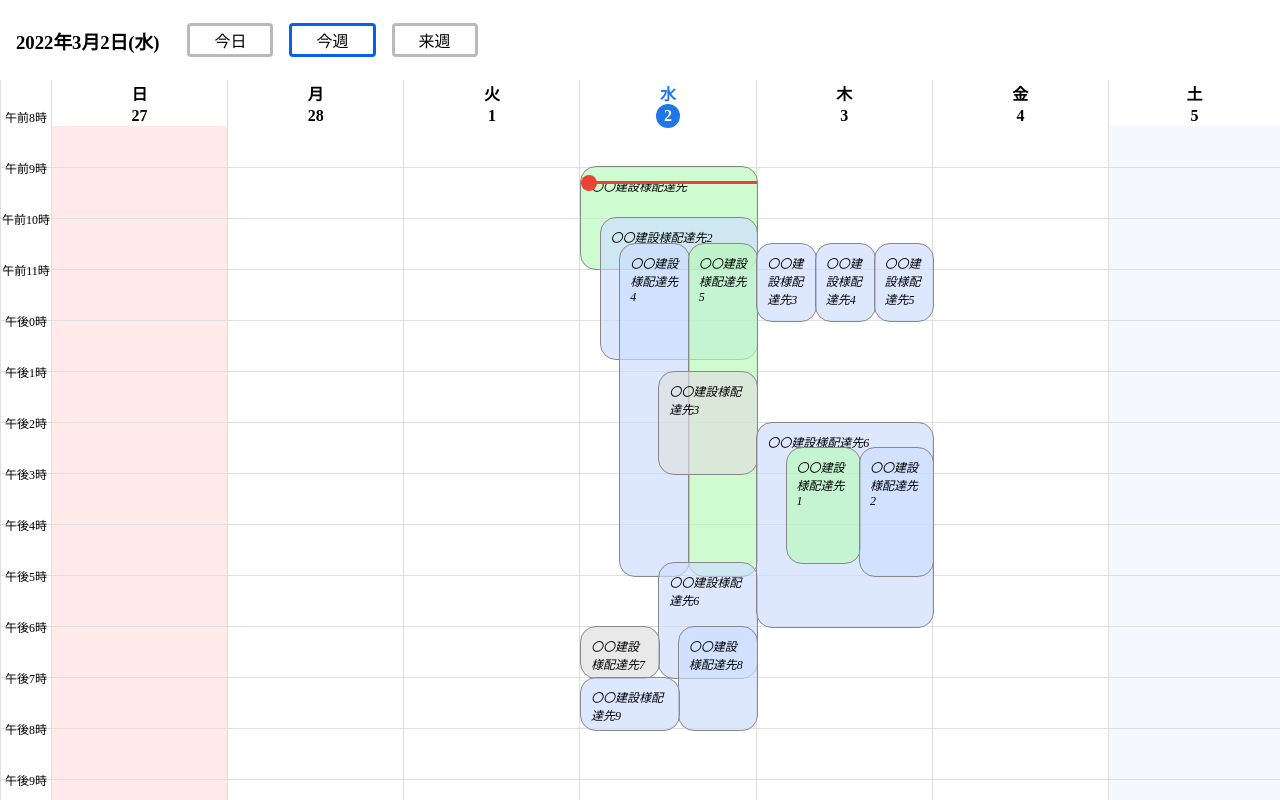
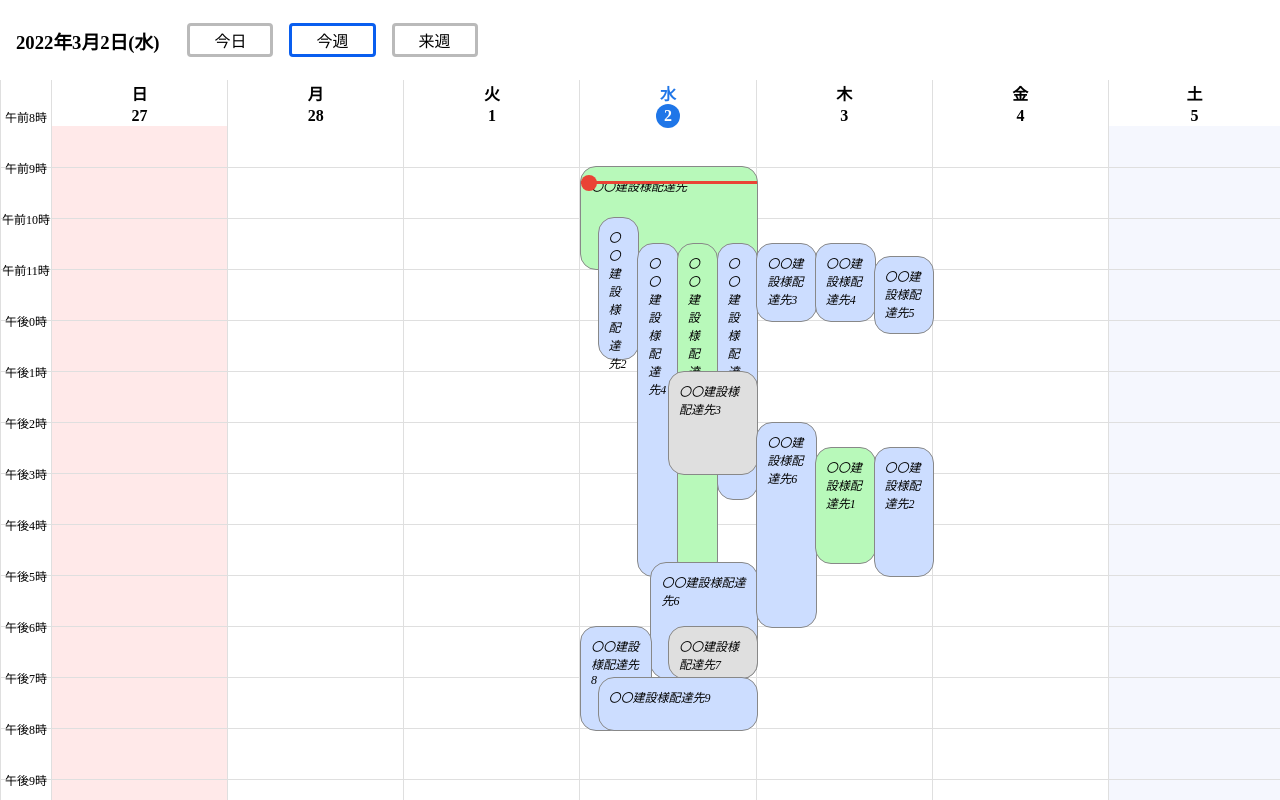
Before and after one commit to cpt-sugiura/calendar-demo, a React app: page / in a window 1280 px wide. Shown: the part 1600-2400 px from the top of the page. Built offline with nearby package versions, Linux system fonts and the light colour scheme; the HTML template or start-up script is replaced by a standard one.

Commit message:
add crtical case

```diff
--- a/src/Calender/CalenderDateBody.tsx
+++ b/src/Calender/CalenderDateBody.tsx
@@ -7,7 +7,7 @@ import { CalenderTimeMarker } from './CalenderTimeMarker';
 import { includeCurrentTime, isToday } from './calender-helper';
 
 const dateInitForDemo = new Date().getDate();
-const pallet = ['#b8f9baaa', '#ccddffaa', '#dfdfdfaa'];
+const pallet = ['#b8f9ba', '#ccddff', '#dfdfdf'];
 const events: { [p: number]: CalenderEventInput[] } = {
   [dateInitForDemo]: [
     {
@@ -39,6 +39,12 @@ const events: { [p: number]: CalenderEventInput[] } = {
       startDate: new Date('2022-02-28 10:30:00'),
       endDate: new Date('2022-02-28 17:00:00'),
       backgroundColor: pallet[0],
+    },
+    {
+      title: '〇〇建設様配達先10',
+      startDate: new Date('2022-02-28 10:30:00'),
+      endDate: new Date('2022-02-28 15:30:00'),
+      backgroundColor: pallet[1],
     },
     {
       title: '〇〇建設様配達先6',
@@ -80,8 +86,8 @@ const events: { [p: number]: CalenderEventInput[] } = {
     },
     {
       title: '〇〇建設様配達先5',
-      startDate: new Date('2022-02-28 10:30:00'),
-      endDate: new Date('2022-02-28 12:00:00'),
+      startDate: new Date('2022-02-28 10:45:00'),
+      endDate: new Date('2022-02-28 12:15:00'),
       backgroundColor: pallet[1],
     },
     {
--- a/src/Calender/service/EventRangeDisplayCalculator.ts
+++ b/src/Calender/service/EventRangeDisplayCalculator.ts
@@ -38,7 +38,7 @@ export class EventRangeDisplayCalculator<T = {}> {
     // 干渉を整理
     // どこまで干渉を避けるか。この値を小さくすると多少時刻差があっても、グループ化する。
     // todo グループの末尾とグループの始点の衝突について解決していない
-    const groupLen = 50;
+    const groupLen = 100 / (60 / 15);// 20分単位でグループ化
     const groups: DateRangeRet[][] = Array(groupLen).fill(null).map(() => []);
     // group by topPer
     allocatedRanges.forEach(r => groups[Math.round(r.topPer * 100 / (99 / groupLen))].push(r));
```
Also changed, not shown: 2 other files (tests, documents, lock files or other folders).
